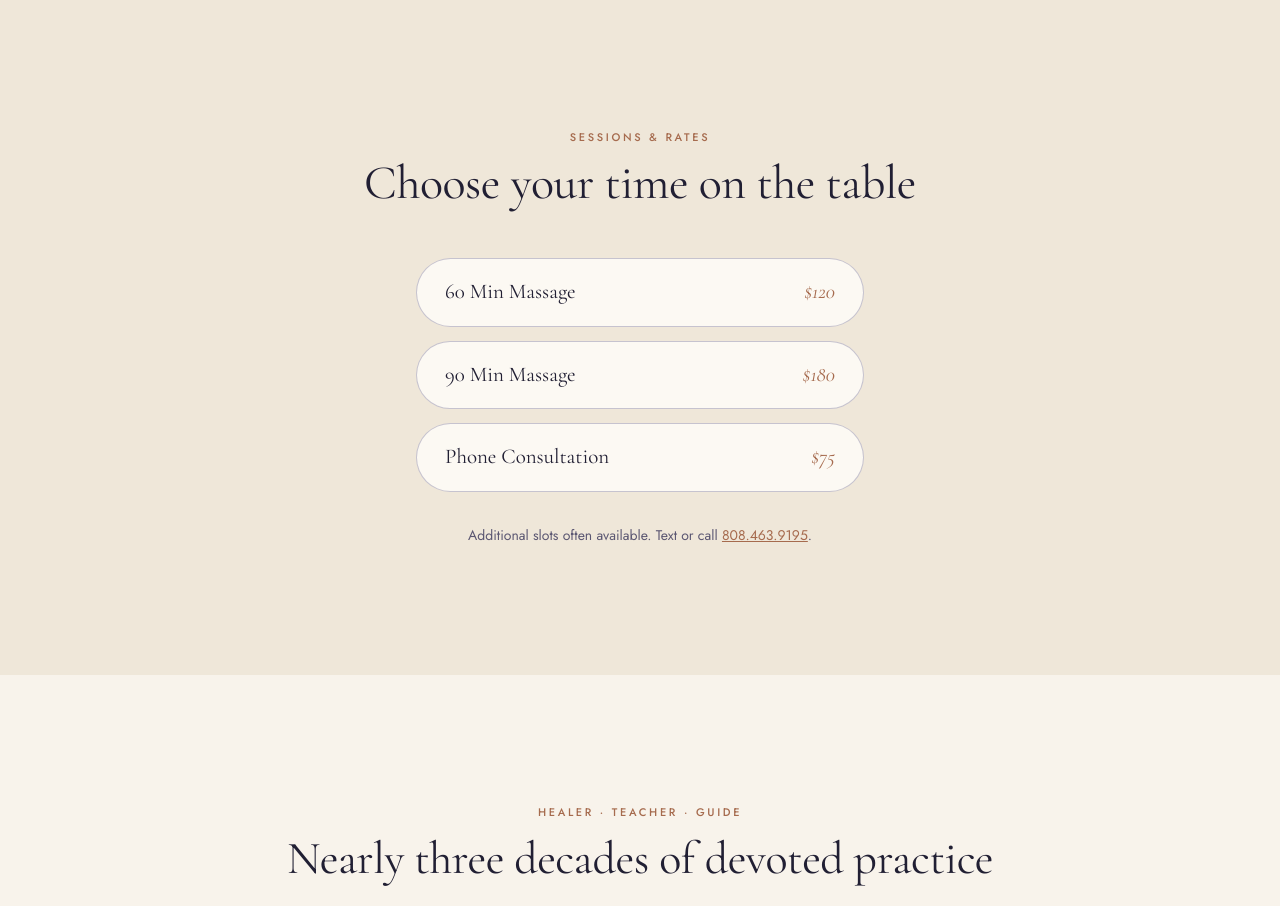
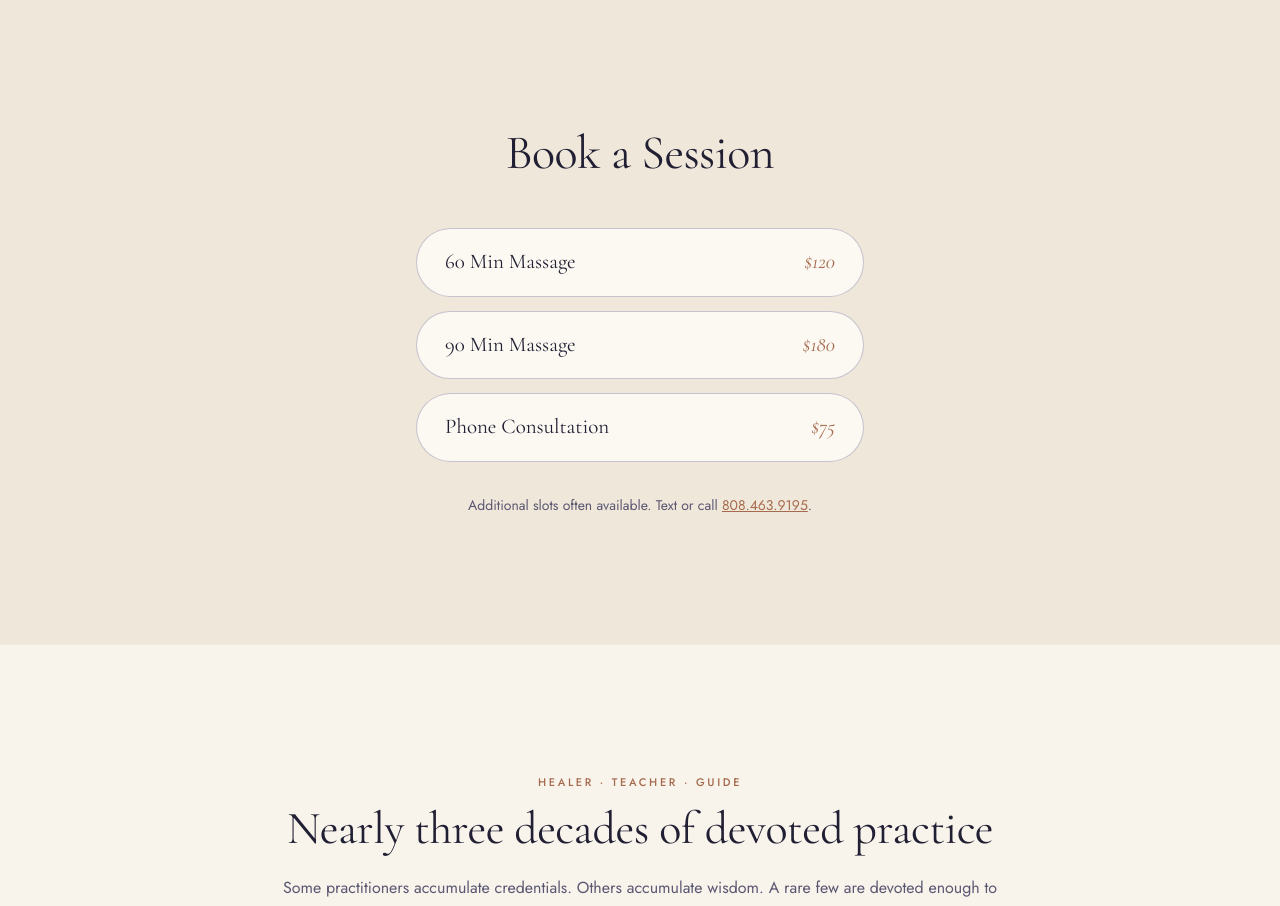
Before and after one commit to samperet/intelligentembodiment, a Next.js app: page / in a window 1280 px wide. Shown: the part 960-1866 px from the top of the page. Built offline with nearby package versions, Linux system fonts and the light colour scheme.

Commit message:
Home: change sessions heading to 'Book a Session'
Co-Authored-By: Claude Opus 4.8 <noreply@anthropic.com>
Claude-Session: https://claude.ai/code/session_017uVHW9kqtiJ6h4EEFKni1D

```diff
--- a/app/page.tsx
+++ b/app/page.tsx
@@ -75,12 +75,11 @@ export default function HomePage() {
       {/* ── Sessions ─────────────────────────────────────────────────────── */}
       <section id="sessions" className="ie-section bg-sand px-6">
         <div className="mx-auto max-w-container text-center">
-          <Eyebrow align="center">Sessions &amp; Rates</Eyebrow>
           <h2
-            className="mt-3 font-serif text-ink-900"
+            className="font-serif text-ink-900"
             style={{ fontSize: "clamp(30px,4vw,48px)", lineHeight: 1.08 }}
           >
-            Choose your time on the table
+            Book a Session
           </h2>
           <div className="mx-auto mt-[clamp(32px,4vw,48px)] max-w-md space-y-3.5">
             {services.map((s) => (
```
